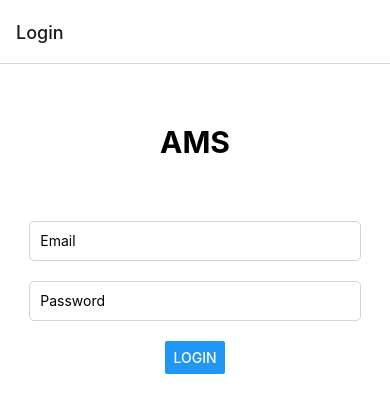
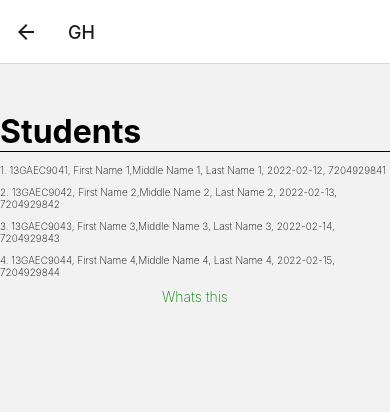
Before and after one commit to NagarajSKharvi/ams-native-ui, a React Native app: screen /GH in a window 390 px wide. Before the commit this address had no page. Shown: the top 412 px of the page. Built offline with nearby package versions, Linux system fonts and the light colour scheme.

Commit message:
added new code

```diff
--- a/App.js
+++ b/App.js
@@ -2,6 +2,7 @@ import { StyleSheet, Text, View } from "react-native";
 import React from "react";
 import Login from "./src/components/Login";
 import Routes from "./src/routes/Routes";
+// import "./src/bootstrap/bootstrap.css";
 
 export default function App() {
   return (
--- /dev/null
+++ b/src/bootstrap/bootstrap.css
@@ -0,0 +1 @@
+@import url(https://unpkg.com/bootstrap@4.1.0/dist/css/bootstrap.min.css);
--- /dev/null
+++ b/src/components/GH3.js
@@ -0,0 +1,109 @@
+import React, { useState, useEffect } from "react";
+import {
+  StyleSheet,
+  Text,
+  View,
+  SafeAreaView,
+  ActivityIndicator,
+  FlatList,
+} from "react-native";
+
+const GH2 = () => {
+  const [isLoading, setLoading] = useState(true);
+  const [data, setData] = useState([]);
+  const studData = [
+    {
+      id: 1,
+      rollNumber: "13GAEC9041",
+      firstName: "First Name 1",
+      middleName: "Middle Name 1",
+      lastName: "Last Name 1",
+      dob: "2022-02-12",
+      mobileNumber: 7204929841,
+    },
+    {
+      id: 2,
+      rollNumber: "13GAEC9042",
+      firstName: "First Name 2",
+      middleName: "Middle Name 2",
+      lastName: "Last Name 2",
+      dob: "2022-02-13",
+      mobileNumber: 7204929842,
+    },
+    {
+      id: 3,
+      rollNumber: "13GAEC9043",
+      firstName: "First Name 3",
+      middleName: "Middle Name 3",
+      lastName: "Last Name 3",
+      dob: "2022-02-14",
+      mobileNumber: 7204929843,
+    },
+    {
+      id: 4,
+      rollNumber: "13GAEC9044",
+      firstName: "First Name 4",
+      middleName: "Middle Name 4",
+      lastName: "Last Name 4",
+      dob: "2022-02-15",
+      mobileNumber: 7204929844,
+    },
+  ];
+
+  useEffect(() => {
+    console.log(studData);
+    setData(studData);
+    setLoading(false);
+  }, []);
+
+  return (
+    <SafeAreaView style={styles.container}>
+      {isLoading ? (
+        <ActivityIndicator />
+      ) : (
+        <View>
+          <Text style={styles.title}>Students</Text>
+          <View style={{ borderBottomWidth: 1, marginBottom: 12 }}></View>
+          <FlatList
+            data={data}
+            keyExtractor={({ id }, index) => id}
+            renderItem={({ item }) => (
+              <View style={{ paddingBottom: 10 }}>
+                <Text style={styles.dataText}>
+                  {item.id}. {item.rollNumber}, {item.firstName},
+                  {item.middleName}, {item.lastName}, {item.dob},{" "}
+                  {item.mobileNumber}
+                </Text>
+              </View>
+            )}
+          />
+          <Text style={styles.description}>Whats this</Text>
+        </View>
+      )}
+    </SafeAreaView>
+  );
+};
+
+const styles = StyleSheet.create({
+  container: {
+    flex: 1,
+    alignItems: "center",
+    marginTop: 48,
+  },
+  dataText: {
+    fontSize: 10,
+    fontWeight: "200",
+  },
+  title: {
+    fontSize: 32,
+    fontWeight: "bold",
+  },
+  description: {
+    textAlign: "center",
+    marginBottom: 18,
+    fontWeight: "200",
+    color: "green",
+  },
+});
+
+export default GH2;
--- a/src/components/Home.js
+++ b/src/components/Home.js
@@ -4,12 +4,16 @@ import React from "react";
 const { width, height } = Dimensions.get("window");
 
 export default function Home() {
+  const states = [
+    { id: "1", description: "sd", done: false, targetDate: new Date() },
+    { id: "2", description: "sd", done: false, targetDate: new Date() },
+    { id: "2", description: "sd", done: false, targetDate: new Date() },
+    { id: "2", description: "sd", done: false, targetDate: new Date() },
+    { id: "2", description: "sd", done: false, targetDate: new Date() },
+  ];
+
   return (
-    <View
-      style={{
-        height,
-      }}
-    >
+    <View>
       <Text>Welcome</Text>
     </View>
   );
--- a/src/components/Login.js
+++ b/src/components/Login.js
@@ -13,11 +13,23 @@ import {
 const { width, height } = Dimensions.get("window");
 export default function Login({ navigation }) {
   const [email, setEmail] = useState("");
-  const [Password, setPassword] = useState("");
+  const [password, setPassword] = useState("");
+  const [hasLoginFailed, setHasLoginFailed] = useState(false);
 
-  const onClickButton = () => {
-    navigation.navigate("Home");
+  const onClickButton = (values) => {
+    if (email === "A" && password === "") {
+      console.log("Success");
+      navigation.navigate("GH");
+    } else {
+      console.log("Failed");
+      setHasLoginFailed(true);
+      simpleAlertHandler();
+    }
   };
+  const simpleAlertHandler = () => {
+    alert("Invalid Credentials");
+  };
+
   return (
     <View style={styles.container}>
       <StatusBar backgroundColor="orange" />
@@ -51,9 +63,8 @@ export default function Login({ navigation }) {
         onChangeText={(text) => {
           setPassword(text);
         }}
-        value={Password}
+        value={password}
       />
-
       <Button
         title="Login"
         style={styles.button}
--- a/src/routes/Routes.js
+++ b/src/routes/Routes.js
@@ -3,6 +3,7 @@ import { NavigationContainer } from "@react-navigation/native";
 import { createNativeStackNavigator } from "@react-navigation/native-stack";
 import Login from "../components/Login";
 import Home from "../components/Home";
+import GH from "../components/GH3";
 
 const Stack = createNativeStackNavigator();
 function Routes() {
@@ -12,6 +13,7 @@ function Routes() {
         <Stack.Navigator initialRouteName="Login">
           <Stack.Screen name="Login" component={Login} />
           <Stack.Screen name="Home" component={Home} />
+          <Stack.Screen name="GH" component={GH} />
         </Stack.Navigator>
       </NavigationContainer>
     </>
--- /dev/null
+++ b/tsconfig.json
@@ -0,0 +1,4 @@
+{
+  "compilerOptions": {},
+  "extends": "expo/tsconfig.base"
+}
```
Also changed, not shown: package.json (+6 -1 lines), src/components/GH.js (added, +100 -0 lines), src/components/GH2.js (added, +79 -0 lines), src/service/StudentsService.js (added, +24 -0 lines), 1 other file (tests, documents, lock files or other folders).
